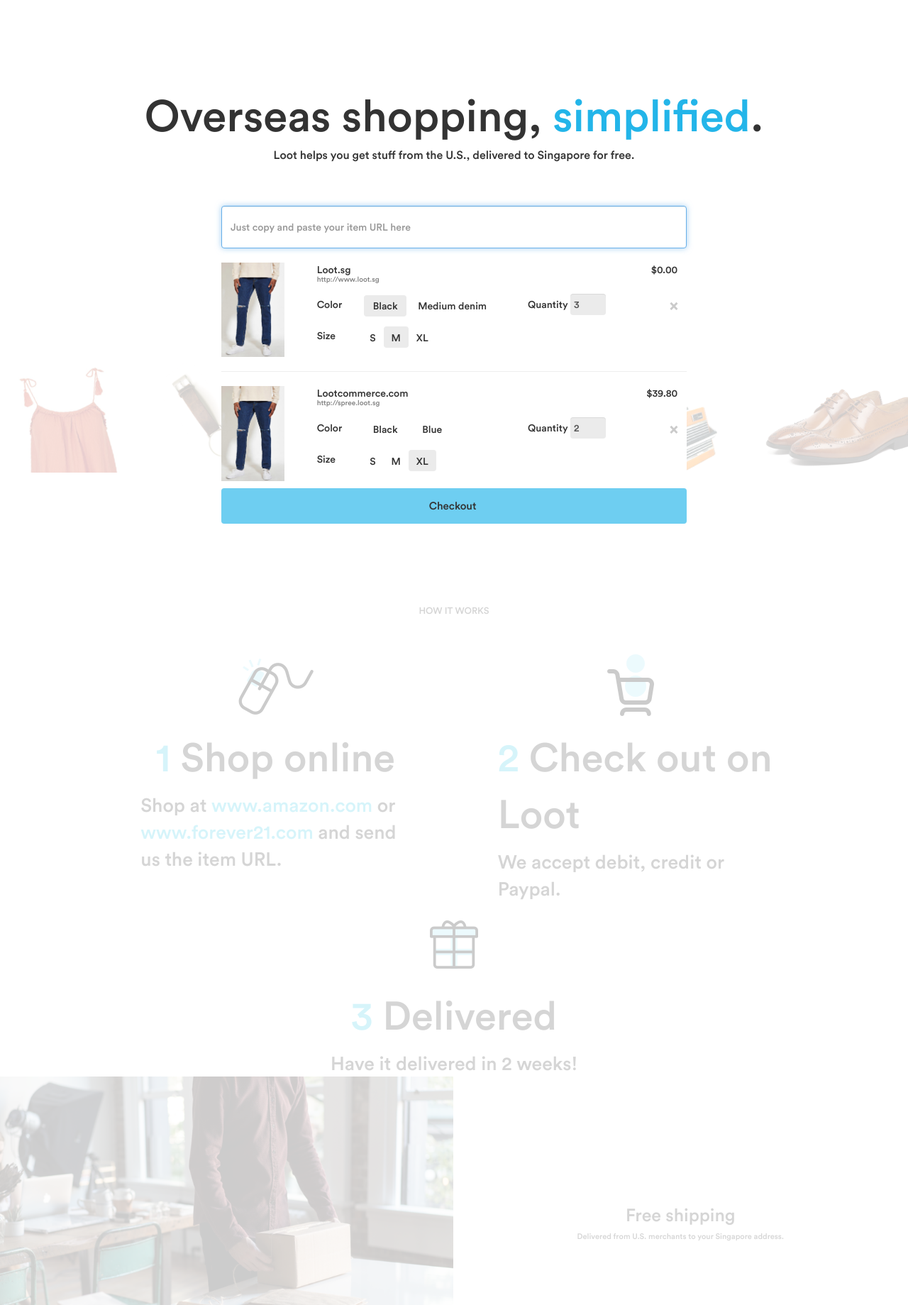
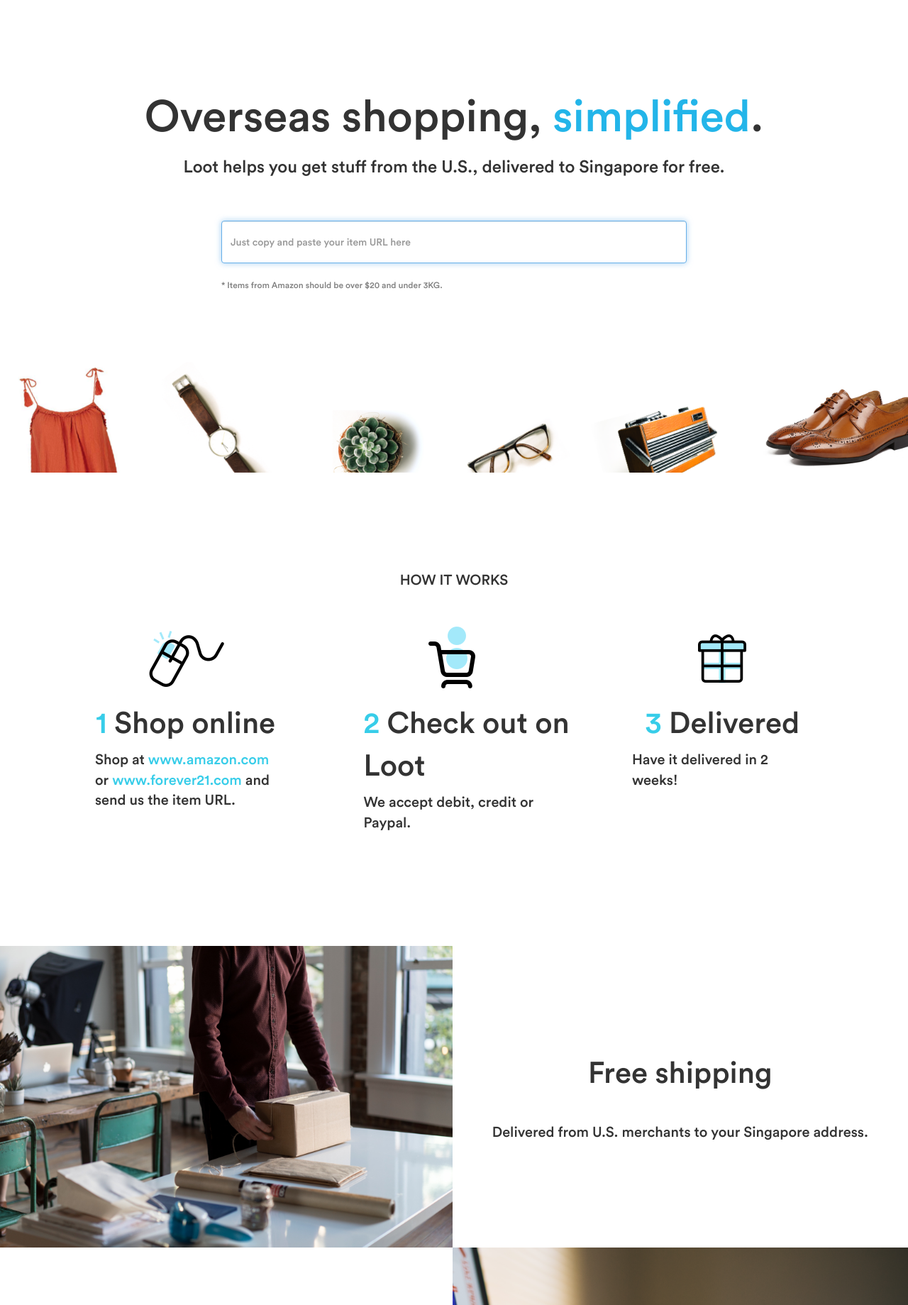
Before and after one commit to jjwujiajun/loot-sg, a PHP site: page / in a window 1280 px wide. Shown: the part 81-1920 px from the top of the page at 71% size. Run offline with PHP 8.4, Linux system fonts and the light colour scheme; some libraries are stand-ins or nearby versions.

Commit message:
2nd CSS revision. Can be merged to master.

```diff
--- a/css/style.css
+++ b/css/style.css
@@ -116,6 +116,8 @@
 }
 
 .hero-title h1 {
+    display: block;
+
     font-size: 62px;
 }
 .hero-title h1 span {
@@ -123,9 +125,11 @@
 }
 
 .hero-title .subtitle {
+    display: block;
+
     margin-top: 20px;
 
-    font-size: 16px;
+    font-size: 24px;
 }
 
 .put-bom-wrapper {
@@ -314,23 +318,25 @@
 }
 
 .section-1 h2 {
-    margin-top: 140pt;
-    font-size: 13px;
+    margin-top: 140px;
+    font-size: 20px;
 
     text-align: center;
 }
 
 .steps-wrapper {
     /*border: 1px solid black;*/
+
     margin-top: 40px;
     text-align: center;
 }
 .step-wrapper {
     /*border: 1px solid orange;*/
+    margin-bottom: 50px;
 
     /*max-width: 300px;*/
-    max-width: 33%;
-    min-width: 500px;
+    max-width: 30%;
+    min-width: 350px;
 
     display: inline-block;
     vertical-align: top;
@@ -345,7 +351,7 @@
 
     text-align: left;
     /*font-size: 25px;*/
-    font-size: 42pt;
+    font-size: 42px;
 }
 .step-title #1 {
     width: 180px;
@@ -365,7 +371,7 @@
     margin-top: 8px;
 
     text-align: left;
-    font-size: 20pt;
+    font-size: 20px;
 }
 .step-subtitle #3 {
     width: 150px;
@@ -373,6 +379,8 @@
 .step-subtitle a {
     color: #37CDE9;
 }
+
+/********  Section 2  ********/
 
 table tr td {
     text-align: center;
@@ -382,14 +390,29 @@
 }
 td div {
     vertical-align: center;
+}
+.section-2 .title {
+    /*border: 1px solid orange;*/
 
-    height: 70px;
+    margin-bottom: 20px;
+
+    font-size: 42px;
 }
-.why-title {
-    font-size: 25px;
+.section-2 .subtitle {
+    /*border: 1px solid black;*/
+
+    font-size: 20px;
 }
-.why-subtitle {
-    font-size: 11px;
+
+@media only screen and (max-width: 800px) {
+    .section-2 .title {
+        margin-bottom: 0;
+
+        font-size: 5vw;
+    }
+    .section-2 .subtitle {
+        font-size: 2vw;
+    }
 }
 
 /********  Section 4  ********/
@@ -442,8 +465,8 @@
 }
 .social-media-wrapper div {
     display: inline-block;
-    margin: 0 10pt;
-    width: 40pt;
+    margin: 0 10px;
+    width: 40px;
 }
 .social-media-wrapper div img {
     width: 100%;
--- a/home.html
+++ b/home.html
@@ -117,24 +117,22 @@
         <tr>
             <td><img src="./images/Pic_Freeshipping.png"></td>
             <td>
-                <div>
-                    <span class="why-title">Free shipping</span><br />
-                    <span class="why-subtitle">Delivered from U.S. merchants to your Singapore address.</span>
-                </div>
+                <div class="title">Free shipping</div><br />
+                <div class="subtitle">Delivered from U.S. merchants to your Singapore address.</div>
             </td>
         </tr>
         <tr>
             <td>
-                <span class="why-title">Upfront pricing</span><br />
-                    <span class="why-subtitle">No hidden fees, forex markup, or GST. Pay what you see.</span>
+                <div class="title">Upfront pricing</div><br />
+                    <div class="subtitle">No hidden fees, forex markup, or GST. Pay what you see.</div>
             </td>
             <td><img src="./images/Pic_Upfrontpricing.png"></td>
         </tr>
         <tr>
             <td><img src="./images/Pic_Hasslefree.png"></td>
             <td>
-                <span class="why-title">Hassle-free</span><br />
-                <span class="why-subtitle">Save time on creating an account. Check out as guest.</span>
+                <div class="title">Hassle-free</div><br />
+                <div class="subtitle">Save time on creating an account. Check out as guest.</div>
             </td>
         </tr>
     </table>
--- a/js/controllers.js
+++ b/js/controllers.js
@@ -22,8 +22,8 @@
 
 
 	this.items    = [
-						{name: 'Loot.sg', number: 1, url: 'http://www.loot.sg', quantity: 3, sizes: ['S','M','XL'], size: 'M', colors: ['Black','Medium denim'], color: 'Black', listPrice: '0', instructions: 'FRAGILE!', proceedOrder: true, imageUrl: 'test-img.jpg'},
-						{name: 'Lootcommerce.com', number: 2, url: 'http://spree.loot.sg', quantity: 2, sizes: ['S','M','XL'], size: 'XL', listPrice: '1990', colors: ['Black','Blue'], color: 'Rainbow', instructions: 'NOT FRAGILE!', proceedOrder: true,  imageUrl: 'test-img.jpg'}
+						// {name: 'Loot.sg', number: 1, url: 'http://www.loot.sg', quantity: 3, sizes: ['S','M','XL'], size: 'M', colors: ['Black','Medium denim'], color: 'Black', listPrice: '0', instructions: 'FRAGILE!', proceedOrder: true, imageUrl: 'test-img.jpg'},
+						// {name: 'Lootcommerce.com', number: 2, url: 'http://spree.loot.sg', quantity: 2, sizes: ['S','M','XL'], size: 'XL', listPrice: '1990', colors: ['Black','Blue'], color: 'Rainbow', instructions: 'NOT FRAGILE!', proceedOrder: true,  imageUrl: 'test-img.jpg'}
 					];
 /* DEBUG
 	this.userInfo = {
```
